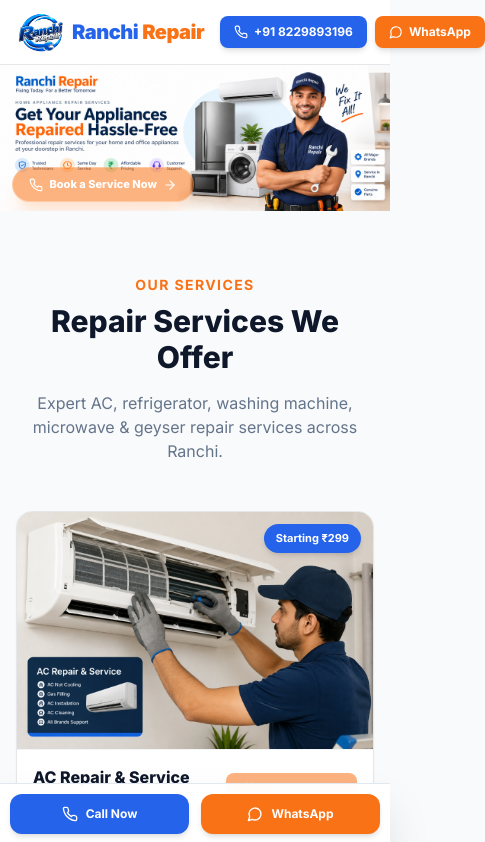
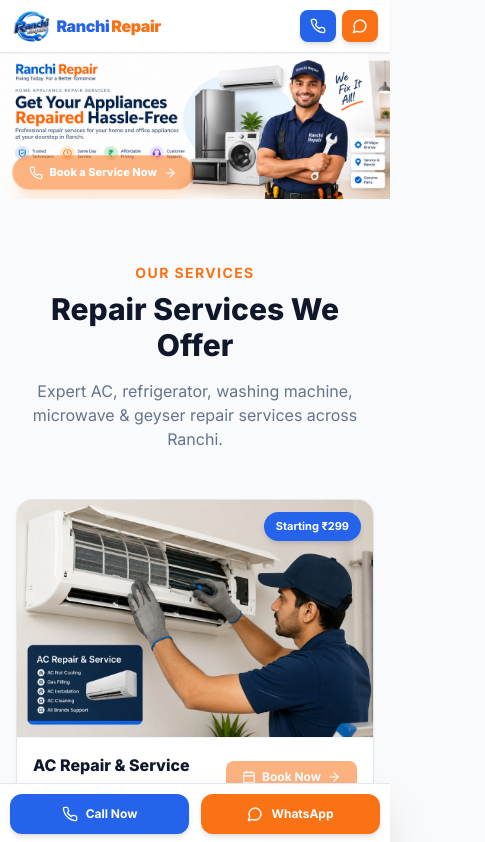
Before and after one commit to repairservice240-cell/ranchi-repair, a React (Vite) app: page / in a window 390 px wide. Shown: the top 842 px of the page, 485 px wide, since content can reach past the window. Built offline with nearby package versions, Linux system fonts and the light colour scheme.

Commit message:
Fix mobile navbar: icon-only Call/WhatsApp buttons on xs screens, full text on sm+

```diff
--- a/src/components/common/Header.tsx
+++ b/src/components/common/Header.tsx
@@ -23,42 +23,57 @@
   };
 
   return (
-    <header className="sticky top-0 z-50 bg-white border-b border-gray-200 shadow-xs transition-all duration-300">
-      <div className="w-full px-4 sm:px-6 lg:px-8 py-3 flex items-center justify-between gap-4">
+    <header className="sticky top-0 z-50 bg-white border-b border-gray-200 shadow-sm transition-all duration-300">
+      <div className="w-full px-3 sm:px-6 lg:px-8 py-2.5 sm:py-3 flex items-center justify-between gap-2">
 
         {/* Logo & Company Name */}
-        <Link to="/" className="flex items-center gap-2 sm:gap-2.5 shrink-0 group" aria-label="Home">
+        <Link to="/" className="flex items-center gap-1.5 sm:gap-2.5 shrink-0 group min-w-0" aria-label="Home">
           <img
             src="/logo.png"
             alt={businessInfo.companyName}
-            className="h-10 sm:h-12 w-auto object-contain group-hover:scale-105 transition-transform duration-300"
+            className="h-8 sm:h-11 w-auto object-contain group-hover:scale-105 transition-transform duration-300 shrink-0"
           />
-          <span className="text-xl sm:text-2xl font-black tracking-tight text-slate-900 leading-none">
+          <span className="text-base sm:text-2xl font-black tracking-tight text-slate-900 leading-none whitespace-nowrap">
             <span className="text-blue-600">Ranchi</span>
-            <span className="text-orange-500 ml-1">Repair</span>
+            <span className="text-orange-500 ml-0.5 sm:ml-1">Repair</span>
           </span>
         </Link>
 
-        {/* Action Buttons (Shifted to Far Right Edge) */}
-        <div className="flex items-center gap-2 sm:gap-3">
+        {/* Action Buttons */}
+        <div className="flex items-center gap-1.5 sm:gap-3 shrink-0">
+
+          {/* Call Button — icon only on xs, full on sm+ */}
           <a
             href={`tel:${businessInfo.phone}`}
             onClick={handleCall}
-            className="inline-flex items-center gap-1.5 sm:gap-2 px-3.5 sm:px-5 py-2 bg-blue-600 hover:bg-blue-700 text-white font-bold rounded-lg text-xs sm:text-sm transition-all duration-200 shadow-md hover:-translate-y-0.5 active:scale-95 group"
+            className="inline-flex items-center justify-center gap-1.5 sm:gap-2
+                       px-2.5 sm:px-5 py-2 sm:py-2
+                       bg-blue-600 hover:bg-blue-700 text-white font-bold rounded-lg
+                       text-xs sm:text-sm transition-all duration-200
+                       shadow-md hover:-translate-y-0.5 active:scale-95"
             id="header-call-btn"
+            aria-label="Call us"
           >
-            <Phone className="w-3.5 h-3.5 sm:w-4 sm:h-4 text-white shrink-0 animate-phone-ring" />
-            <span className="whitespace-nowrap">+91 {businessInfo.phone}</span>
+            <Phone className="w-4 h-4 sm:w-4 sm:h-4 text-white shrink-0" />
+            {/* Phone number: hidden on xs, short on sm, full on md+ */}
+            <span className="hidden sm:inline whitespace-nowrap">+91 {businessInfo.phone}</span>
           </a>
 
+          {/* WhatsApp Button — icon only on xs, full on sm+ */}
           <button
             onClick={handleWhatsApp}
-            className="inline-flex items-center gap-1.5 sm:gap-2 px-3.5 sm:px-5 py-2 bg-orange-500 hover:bg-orange-600 text-white font-bold rounded-lg text-xs sm:text-sm transition-all duration-200 shadow-md hover:-translate-y-0.5 active:scale-95"
+            className="inline-flex items-center justify-center gap-1.5 sm:gap-2
+                       px-2.5 sm:px-5 py-2 sm:py-2
+                       bg-orange-500 hover:bg-orange-600 text-white font-bold rounded-lg
+                       text-xs sm:text-sm transition-all duration-200
+                       shadow-md hover:-translate-y-0.5 active:scale-95"
             id="header-whatsapp-btn"
+            aria-label="WhatsApp us"
           >
-            <MessageCircle className="w-3.5 h-3.5 sm:w-4 sm:h-4 text-white shrink-0" />
-            <span className="whitespace-nowrap">WhatsApp</span>
+            <MessageCircle className="w-4 h-4 sm:w-4 sm:h-4 text-white shrink-0" />
+            <span className="hidden sm:inline whitespace-nowrap">WhatsApp</span>
           </button>
+
         </div>
 
       </div>
```
